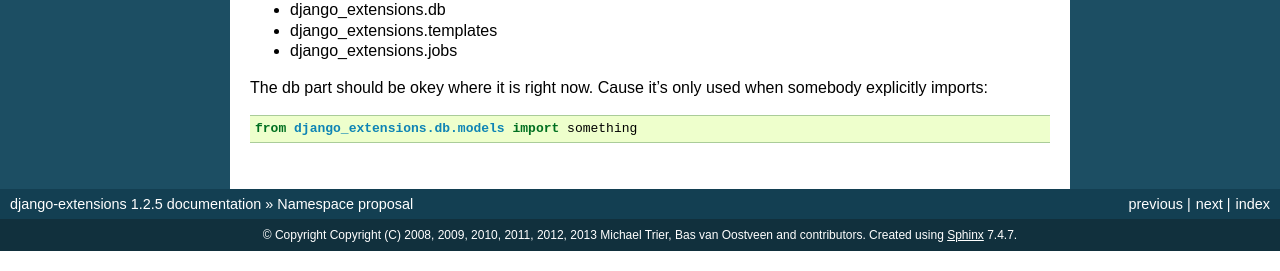
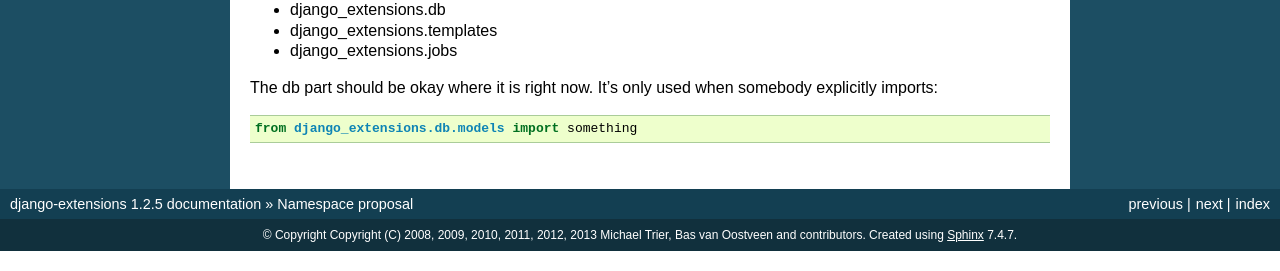
Before and after one commit to MustafaFiser/django-extensions, a Sphinx documentation site: the page built from docs/namespace_proposal.rst, in a window 1280 px wide. Shown: the part 379-650 px from the top of the page. Built offline with Sphinx 7.4.7, drawn with Linux system fonts in a browser that asks for light colours.

Commit message:
Typo/grammar corrections.

```diff
--- a/docs/namespace_proposal.rst
+++ b/docs/namespace_proposal.rst
@@ -23,7 +23,7 @@ Rough proposal for splitting into functional parts:
 * django_extensions.templates
 * django_extensions.jobs
 
-The db part should be okey where it is right now. Cause it's only used when
+The db part should be okay where it is right now. It's only used when
 somebody explicitly imports::
 
   from django_extensions.db.models import something
```
